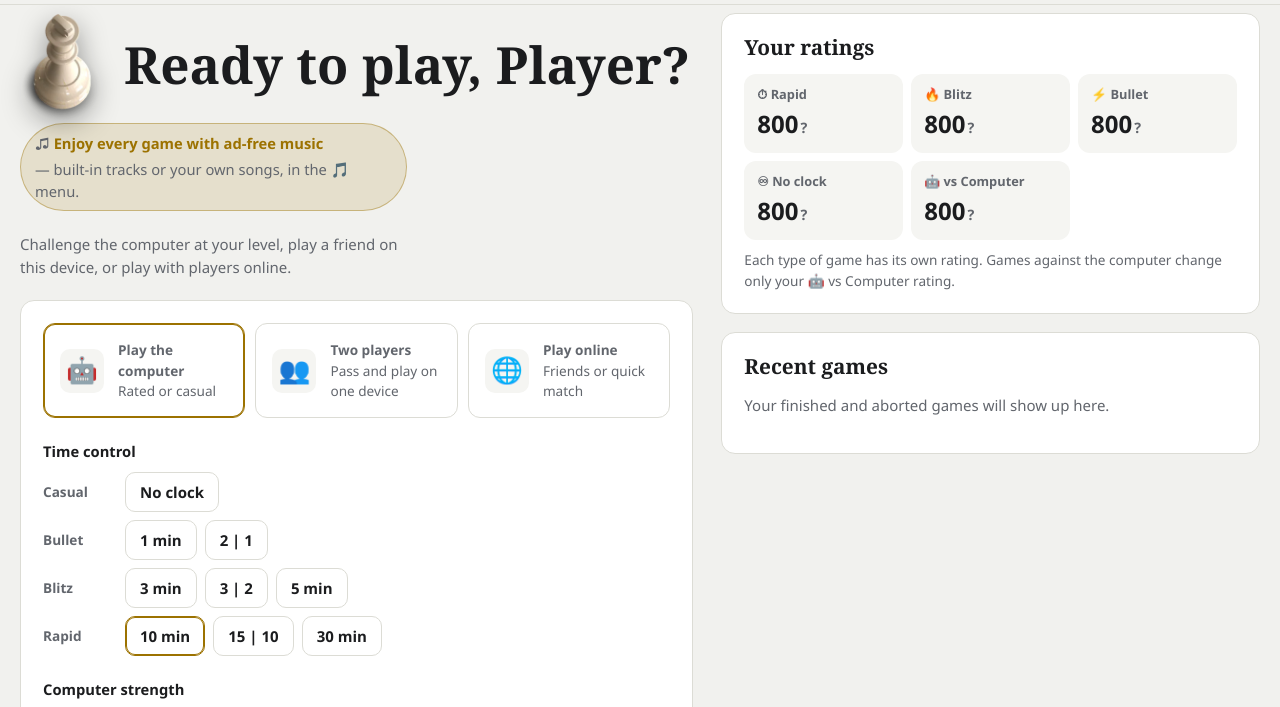
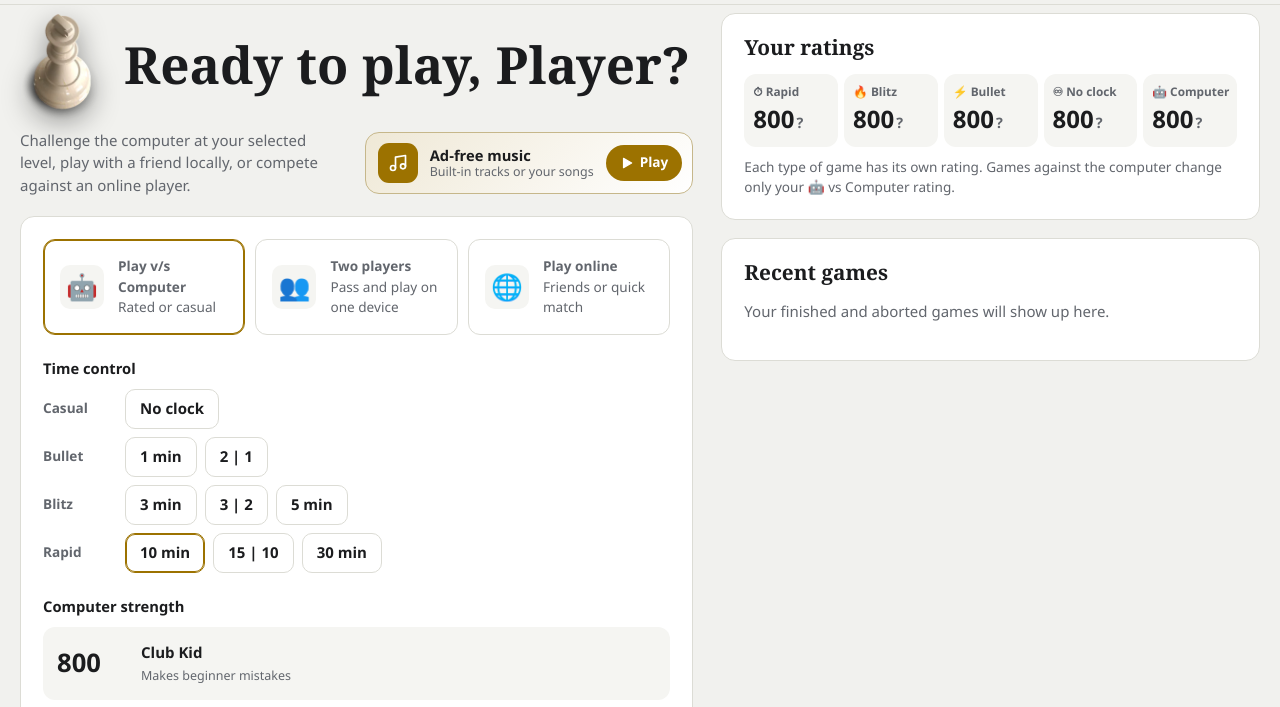
Before and after one commit to ayushmahtele/Chess, a website built with Vite: page index.html in a window 1280 px wide. Both pictures are taken after a click on the button "Start playing as guest". Shown: the part 55-762 px from the top of the page. Built offline with nearby package versions, Linux system fonts and the light colour scheme; some packages are replaced by stand-ins of ours; no server answers.

Commit message:
Text updates, compact music card, ratings in one row

```diff
--- a/src/rating.js
+++ b/src/rating.js
@@ -76,7 +76,7 @@ export const CATEGORIES = [
   { id: 'blitz', label: 'Blitz', icon: '🔥' },
   { id: 'rapid', label: 'Rapid', icon: '⏱' },
   { id: 'noclock', label: 'No clock', icon: '♾' },
-  { id: 'computer', label: 'vs Computer', icon: '🤖' },
+  { id: 'computer', label: 'vs Computer', short: 'Computer', icon: '🤖' },
 ];
 export const ONLINE_CATS = ['bullet', 'blitz', 'rapid', 'noclock'];
 export const catInfo = id => CATEGORIES.find(c => c.id === id);
--- a/src/style.css
+++ b/src/style.css
@@ -775,7 +775,26 @@ div.level:focus-visible{outline:3px solid var(--gold);outline-offset:2px}
 .split-king img{position:absolute;inset:0;width:100%;height:100%}
 .split-king .l{clip-path:inset(0 50% 0 0)}
 .split-king .r{clip-path:inset(0 0 0 50%)}
-/* ad-free music highlight */
-.music-hl{display:inline-flex;flex-wrap:wrap;gap:4px;align-items:baseline;margin:6px 0 16px;padding:8px 14px;border-radius:999px;
-  background:color-mix(in srgb,var(--gold) 14%,transparent);border:1px solid color-mix(in srgb,var(--gold) 40%,transparent);color:var(--text);font-size:.92rem}
-.music-hl b{color:var(--gold)}
+/* "Ad-free music" card next to the intro line */
+.hero-sub{display:flex;gap:16px 20px;align-items:center;flex-wrap:wrap;margin:6px 0 20px}
+.hero-sub > p{flex:1 1 260px;margin:0!important;color:var(--muted)}
+.music-card{display:flex;align-items:center;gap:12px;padding:10px 10px 10px 12px;border-radius:14px;flex:0 1 auto;width:max-content;max-width:100%;
+  background:linear-gradient(135deg,color-mix(in srgb,var(--gold) 16%,var(--surface)),var(--surface));border:1px solid color-mix(in srgb,var(--gold) 35%,var(--line))}
+.mc-icon{width:40px;height:40px;border-radius:11px;display:grid;place-items:center;flex:none;background:var(--gold);color:var(--gold-ink)}
+.mc-icon svg{width:20px;height:20px}
+.mc-text{display:grid;line-height:1.25;min-width:0;border:0;background:transparent;padding:0;text-align:left;color:var(--text);cursor:pointer}
+.mc-text:hover b{text-decoration:underline}
+.mc-text b{font-size:.92rem}
+.mc-sub{font-size:.78rem;color:var(--muted);white-space:nowrap;overflow:hidden;text-overflow:ellipsis;max-width:210px}
+.mc-play{display:inline-flex;align-items:center;gap:6px;height:36px;padding:0 14px;border-radius:999px;border:0;background:var(--gold);color:var(--gold-ink);font-weight:800;font-size:.85rem;flex:none}
+.mc-play svg{width:14px;height:14px}
+.mc-play:hover{filter:brightness(1.07)}
+.onb .music-card{margin:4px 0 22px}
+@media (max-width:640px){ .music-card{width:100%} .mc-sub{max-width:none} }
+/* rating tiles: fit all five in one row when there is room; labels on one line */
+.rtiles{grid-template-columns:repeat(auto-fill,minmax(86px,1fr))}
+.rtile{padding:10px}
+.rtile .rl{font-size:.74rem;line-height:1.25;overflow-wrap:anywhere}
+.rtiles{gap:6px}
+.rtile{padding:9px 8px}
+.rtile .rl{white-space:nowrap}
--- a/src/views/home.js
+++ b/src/views/home.js
@@ -8,6 +8,7 @@ import { Game } from '../game.js';
 import { startGame, activeGame } from './game-view.js';
 import { gameRow } from './history.js';
 import { pieceUrl } from '../board.js';
+import { musicCard } from './music-panel.js';
 
 export async function homeView(main, _p, ctx) {
   const P = ctx.profile;
@@ -25,7 +26,7 @@ export async function homeView(main, _p, ctx) {
     const isBot = setup.mode === 'bot';
     form.append(...[
       h('div.mode-tabs',
-        modeBtn('bot', '🤖', 'Play the computer', 'Rated or casual'),
+        modeBtn('bot', '🤖', 'Play v/s Computer', 'Rated or casual'),
         modeBtn('local', '👥', 'Two players', 'Pass and play on one device'),
         h('a.mode', { href: '#/online' }, h('span.mi', '🌐'), h('span', h('b', 'Play online'), h('span', 'Friends or quick match')))),
       h('div.field', h('span.lbl', 'Time control'),
@@ -78,7 +79,7 @@ export async function homeView(main, _p, ctx) {
         h('button.btn', { on: { click: () => { Game.discardSaved(); ctx.go('/'); } } }, 'Discard'))));
   }
   const R = ratingsOf(P);
-  const tile = id => { const c = { bullet: '⚡ Bullet', blitz: '🔥 Blitz', rapid: '⏱ Rapid', noclock: '♾ No clock', computer: '🤖 vs Computer' }[id];
+  const tile = id => { const c = { bullet: '⚡ Bullet', blitz: '🔥 Blitz', rapid: '⏱ Rapid', noclock: '♾ No clock', computer: '🤖 Computer' }[id];
     return h('a.rtile', { href: '#/profile' }, h('span.rl', c), h('b', R[id].rating, isProvisional(R[id].rd) ? h('span.q', '?') : '')); };
   side.append(h('div.card',
     h('h2', 'Your ratings'),
@@ -94,6 +95,6 @@ export async function homeView(main, _p, ctx) {
   }).catch(e => { recent.lastChild.textContent = 'Could not load games: ' + e.message; });
 
   main.append(h('div.home',
-    h('section.home-hero', h('div.hero-row', h('img.hero-king', { src: '/pieces3d/wood/wK.webp', alt: '' }), h('h1', `Ready to play, ${P.name}?`)), h('p.music-hl', '♫ ', h('b', 'Enjoy every game with ad-free music'), ' — built-in tracks or your own songs, in the 🎵 menu.'), h('p', 'Challenge the computer at your level, play a friend on this device, or play with players online.'), h('div.card', form)),
+    h('section.home-hero', h('div.hero-row', h('img.hero-king', { src: '/pieces3d/wood/wK.webp', alt: '' }), h('h1', `Ready to play, ${P.name}?`)), h('div.hero-sub', h('p', 'Challenge the computer at your selected level, play with a friend locally, or compete against an online player.'), musicCard()), h('div.card', form)),
     side));
 }
--- a/src/views/login.js
+++ b/src/views/login.js
@@ -129,7 +129,7 @@ export async function loginView(main, _p, ctx) {
   const stage = h('div.auth-stage', { role: 'img', 'aria-label': '3D chess board showing the finish of The Immortal Game, Anderssen vs Kieseritzky, London 1851' },
     h('div.stage-hint', matchMedia('(pointer: coarse)').matches ? 'Drag to rotate · pinch to zoom' : 'Drag to rotate · scroll to zoom'));
   main.append(h('div.auth-page', stage,
-    h('div.auth', h('h1', `Sign in to ${APP_NAME}`), h('p.muted', 'Keep your rating and games on every device, and play with friends online.'), card,
+    h('div.auth', h('h1', `Sign in to ${APP_NAME}`), h('p.muted', 'Access your rating and games on all your devices, and play with friends online.'), card,
       h('p.muted', { style: { textAlign: 'center' } }, h('a', { href: '#/' }, 'Keep playing as a guest')))));
 
   // 3D board (loaded only on this page)
--- a/src/views/music-panel.js
+++ b/src/views/music-panel.js
@@ -13,6 +13,9 @@ export function musicButton() {
   return btn;
 }
 
+/** Open the music panel from anywhere (e.g. the Ad-free music card). */
+export function openMusic() { if (!drawer) toggle(); }
+
 function toggle() {
   if (drawer) { close(); return; }
   drawer = h('div.drawer', { role: 'dialog', 'aria-label': 'Music and sound' });
@@ -26,6 +29,23 @@ function toggle() {
   document.addEventListener('keydown', esc);
 }
 export function closeMusic() { close(); }
+
+/** Small "ad-free music" card with its own Play / Pause button. */
+export function musicCard() {
+  const btn = h('button.mc-play', { on: { click: () => music.toggle() } });
+  const sub = h('span.mc-sub');
+  const card = h('div.music-card', h('span.mc-icon', { 'aria-hidden': 'true' }, icon('music')),
+    h('button.mc-text', { type: 'button', title: 'Open the music panel', on: { click: openMusic } }, h('b', 'Ad-free music'), sub), btn);
+  const sync = () => {
+    if (sync.ran && !card.isConnected) { off(); return; }   // card left the page: stop listening
+    sync.ran = true;
+    btn.innerHTML = ''; btn.append(icon(music.playing ? 'pause' : 'play'), music.playing ? 'Pause' : 'Play');
+    btn.setAttribute('aria-label', music.playing ? 'Pause music' : 'Play music');
+    sub.textContent = music.playing ? '♪ ' + music.currentTrack.name : 'Built-in tracks or your songs';
+  };
+  const off = music.on(sync); sync();
+  return card;
+}
 function close() { if (!drawer) return; drawer._off(); drawer.remove(); drawer = null; document.removeEventListener('pointerdown', outside); document.removeEventListener('keydown', esc); }
 const outside = e => { if (drawer && !drawer.contains(e.target) && !e.target.closest('.sp-host') && !e.target.closest('.icon-btn[title="Music and sound"]')) close(); };
 const esc = e => { if (e.key === 'Escape') close(); };
--- a/src/views/onboarding.js
+++ b/src/views/onboarding.js
@@ -4,6 +4,7 @@ import { LEVELS, START_RD, NEW_VOL, isProvisional, startingRatings, ratingsOf }
 import { session, cloudEnabled, createCloudProfile, usernameOwner, USERNAME_RE, cleanUsername, friendlyError } from '../store/index.js';
 import { localStore } from '../store/local.js';
 import { APP_NAME } from '../config.js';
+import { musicCard } from './music-panel.js';
 
 const PIECES = { beginner: 'wP', intermediate: 'wN', pro: 'wQ' };
 
@@ -72,8 +73,8 @@ export async function onboardingView(main, _p, ctx) {
   main.append(h('section.onb',
     h('h1', `Welcome to ${APP_NAME}`),
     h('p.muted', hasGuest ? 'You already played here as a guest. Bring that progress into your account, or start fresh.'
-      : 'Pick the level that fits you. It sets your starting rating. Your first couple of games move your rating a lot, so a Pro who loses early drops fast, and it settles as you play more.'),
-    h('p.music-hl', '♫ ', h('b', 'Enjoy every game with ad-free music'), ' — built-in tracks or your own songs, in the 🎵 menu.'),
+      : 'Pick the level that fits you. It sets your starting rating. Your first couple of games move your rating a lot. A pro who loses early will see their rating drop quickly.'),
+    musicCard(),
     levelBox,
     user && h('div.field', h('label', { for: 'un' }, 'Username'), userIn, avail, !lockedUser && h('small.muted', 'Friends use this to challenge you online. It can\'t be changed later.')),
     h('div.field', h('label', { for: 'nm' }, 'Display name'), nameIn),
--- a/src/views/profile.js
+++ b/src/views/profile.js
@@ -80,7 +80,7 @@ export async function profileView(main, _p, ctx) {
     const body = [];
     if (sel === 'overall') {
       body.push(h('div.rtiles.big', CATEGORIES.map(c => { const st = statsFor(c.id);
-        return h('button.rtile', { on: { click: () => { sel = c.id; ratingsCard_render(); } } }, h('span.rl', c.icon + ' ' + c.label),
+        return h('button.rtile', { title: c.label, on: { click: () => { sel = c.id; ratingsCard_render(); } } }, h('span.rl', c.icon + ' ' + (c.short || c.label)),
           h('b', R[c.id].rating, isProvisional(R[c.id].rd) ? h('span.q', '?') : ''), h('small', games ? plural(st.n, 'game') : '…')); })),
         h('p.muted', { style: { margin: '12px 0 0', fontSize: '.85rem' } }, 'Each type of game has its own rating. They all started at your level and change only when you play rated games of that type. Tap one for its details.'));
     } else {
```
